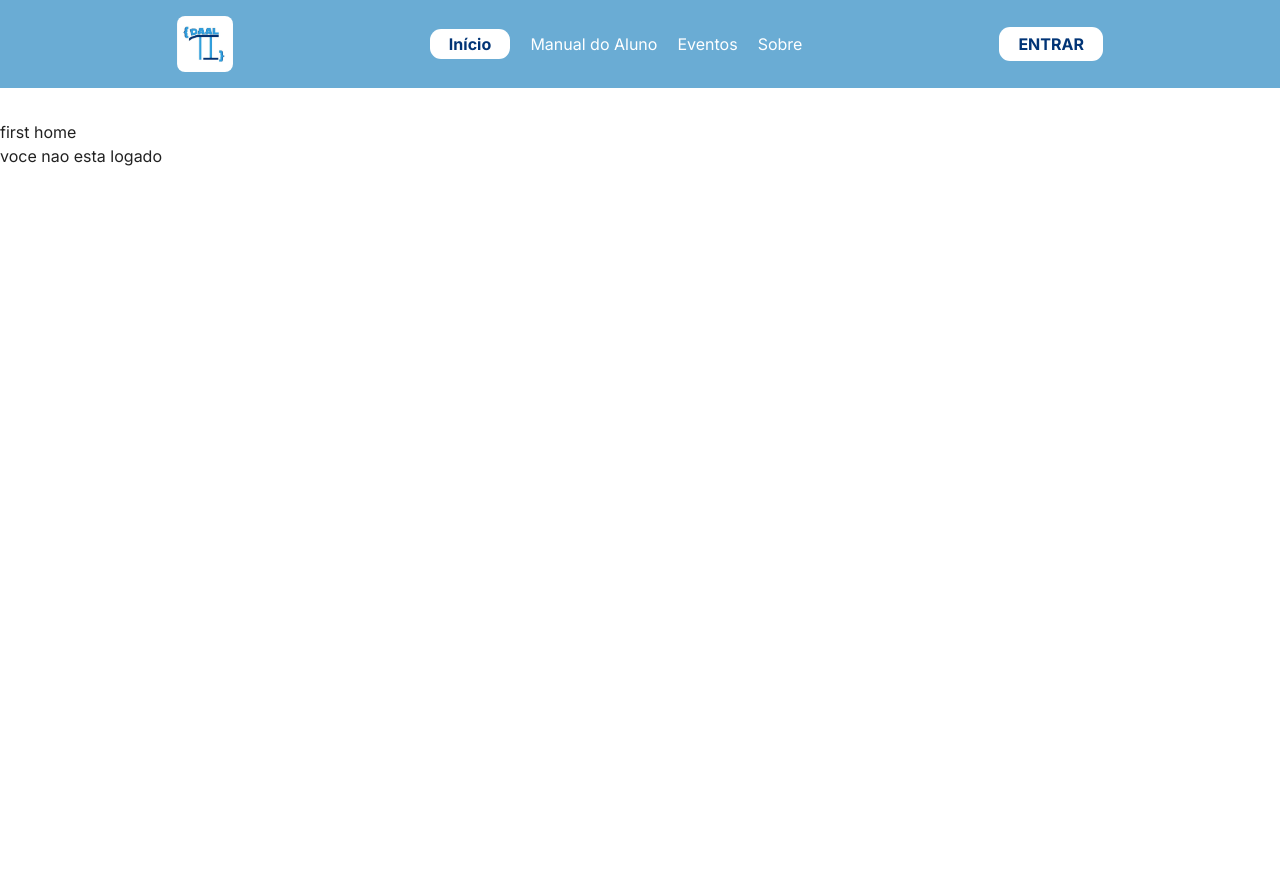
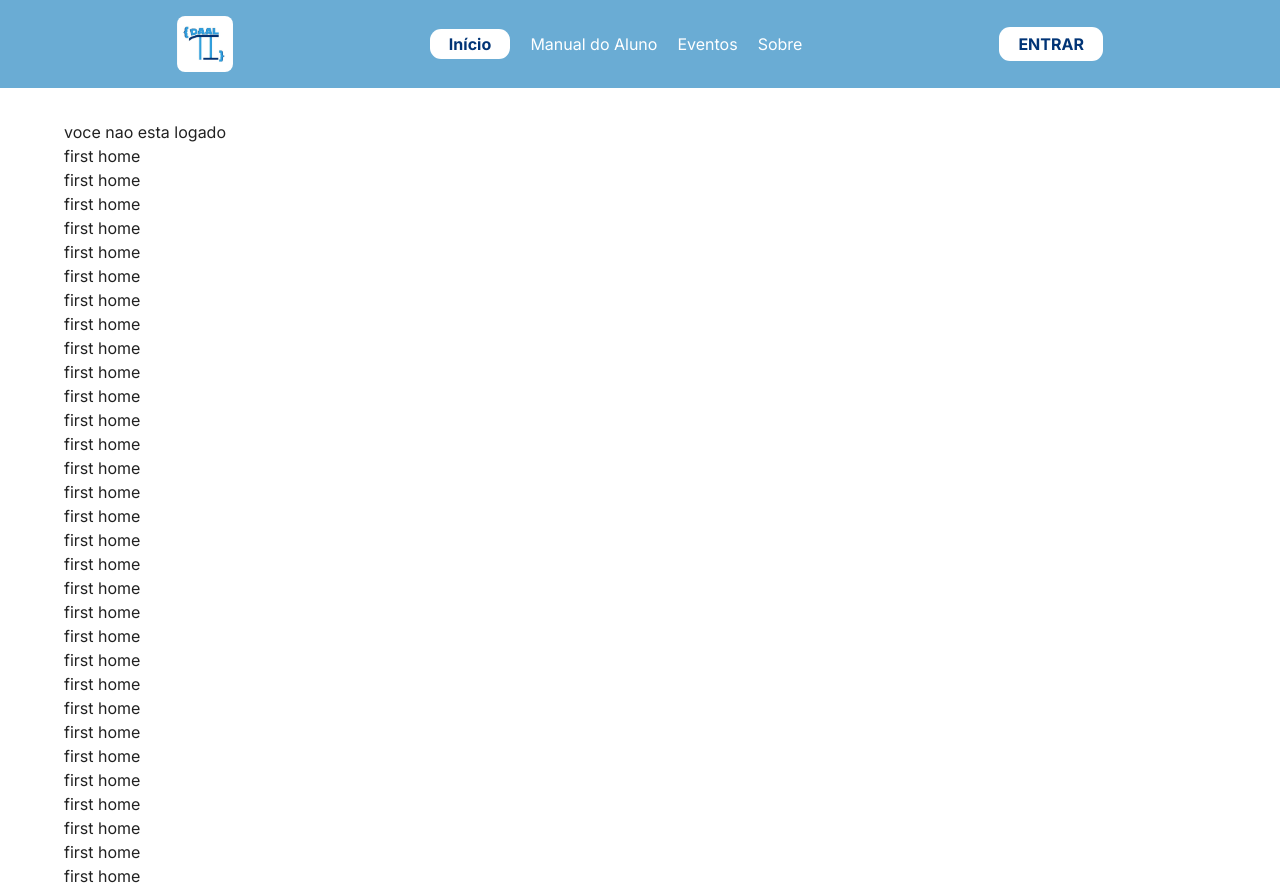
Before and after one commit to PortalDAAL/portal-daal-front, a React (Vite) app: page / in a window 1280 px wide. Before the commit the page ends 800 px from the top, so only its background shows below. Built offline with nearby package versions, Linux system fonts and the light colour scheme.

Commit message:
(em progresso)

```diff
--- a/src/actions/actions.ts
+++ b/src/actions/actions.ts
@@ -30,13 +30,14 @@ export class Actions {
     passwd: string
   ): Promise<User | null> {
     try {
-      const res = await axios.post(api.login.url, {
+      const res = await axios.post(api.login.url + "?populate=*", {
         identifier: email,
         password: passwd,
       });
       console.log(res);
       return {
         id: res.data.user.id,
+        documentId: res.data.user.documentId,
         username: res.data.user.username,
         email: res.data.user.email,
         blocked: res.data.user.blocked,
@@ -79,4 +80,29 @@ export class Actions {
       return null;
     }
   }
+
+  public static async subscribeUserOnEvent(
+    eventId: string,
+    user: User
+  ): Promise<boolean> {
+    console.log(eventId);
+    console.log(user);
+    // FIXME: ver porque o campo "users" não está sendo reconhecido...
+    const res = await axios.put(
+      `${api.events.url}/${eventId}`,
+      {
+        data: {
+          users: {
+            connect: [user.documentId],
+          },
+        },
+      },
+      {
+        headers: { Authorization: `Bearer ${user.token}` },
+      }
+    );
+
+    console.log(res);
+    return false;
+  }
 }
--- a/src/components/buttons/subscribe-button.tsx
+++ b/src/components/buttons/subscribe-button.tsx
@@ -2,9 +2,11 @@ import { ButtonOwnProps, SxProps } from "@mui/material";
 import LoadingButton from "@mui/lab/LoadingButton";
 import React, { useState } from "react";
 import { useUser } from "../../UserContext";
+import { Actions } from "../../actions/actions";
 
 interface SubscribeButtonProps {
   label: string;
+  eventId: string;
   variant: ButtonOwnProps["variant"];
   className?: string;
   sx?: SxProps;
@@ -12,6 +14,7 @@ interface SubscribeButtonProps {
 
 const SubscribeButton = ({
   label,
+  eventId,
   variant,
   className,
   sx,
@@ -22,11 +25,13 @@ const SubscribeButton = ({
 
   // TODO: implementar operação de vincular usuário a evento
   const handleClick = (): void => {
-    setLoading(true);
-    setTimeout(async () => {
-      console.log(user);
+    if (user) {
+      setLoading(true);
+      Actions.subscribeUserOnEvent(eventId, user)
+        .then((res) => console.log(res))
+        .catch((err) => console.error(err));
       setLoading(false);
-    }, 5000);
+    }
   };
 
   return (
--- a/src/components/events/event-details-header.tsx
+++ b/src/components/events/event-details-header.tsx
@@ -64,6 +64,7 @@ const EventDetailsHeader = ({
           {isUserLogged && (
             <SubscribeButton
               label="Inscreva-se"
+              eventId={event.documentId}
               variant="outlined"
               className="subscribe-event-btn"
             />
--- a/src/components/forms/signup-form.tsx
+++ b/src/components/forms/signup-form.tsx
@@ -2,9 +2,12 @@ import React, { useState } from "react";
 import { useUser } from "../../UserContext";
 import { Actions } from "../../actions/actions";
 import { Box, Button, TextField } from "@mui/material";
+import { useNavigate } from "react-router-dom";
+import { routes } from "../../constants";
 
 const SignUpForm = (): React.ReactElement => {
   const { login } = useUser();
+  const navigate = useNavigate();
   const [name, setName] = useState<string>("");
   const [email, setEmail] = useState<string>("");
   const [passwd, setPasswd] = useState<string>("");
@@ -17,6 +20,7 @@ const SignUpForm = (): React.ReactElement => {
             .then((res) => {
               if (res) {
                 login(res);
+                navigate(routes.root);
               }
             })
             .catch((err) => console.error("Erro ao logar: ", err));
--- a/src/models/Event.ts
+++ b/src/models/Event.ts
@@ -7,6 +7,7 @@ export type EventPoster = {
 };
 
 export interface Event {
+  readonly documentId: string;
   readonly id: number;
   title: string;
   date: Date;
--- a/src/models/User.ts
+++ b/src/models/User.ts
@@ -1,4 +1,7 @@
+import { Event } from "./Event";
+
 export interface User {
+  readonly documentId: string;
   readonly id: number;
   username: string;
   email: string;
@@ -6,6 +9,7 @@ export interface User {
   updatedAt?: Date;
   blocked: boolean;
   token?: string;
+  events?: Event[];
 }
 
 export interface UserContextType {
--- a/src/pages/Home.tsx
+++ b/src/pages/Home.tsx
@@ -4,14 +4,44 @@ import { useUser } from "../UserContext";
 const Home = (): React.ReactElement => {
   const { user } = useUser();
   return (
-    <>
-      <div> first home </div>
+    <div className="container">
       {user ? (
         <> logadooo, bem vindo {user.username}! </>
       ) : (
         <> voce nao esta logado</>
       )}
-    </>
+      <div> first home </div>
+      <div> first home </div>
+      <div> first home </div>
+      <div> first home </div>
+      <div> first home </div>
+      <div> first home </div>
+      <div> first home </div>
+      <div> first home </div>
+      <div> first home </div>
+      <div> first home </div>
+      <div> first home </div>
+      <div> first home </div>
+      <div> first home </div>
+      <div> first home </div>
+      <div> first home </div>
+      <div> first home </div>
+      <div> first home </div>
+      <div> first home </div>
+      <div> first home </div>
+      <div> first home </div>
+      <div> first home </div>
+      <div> first home </div>
+      <div> first home </div>
+      <div> first home </div>
+      <div> first home </div>
+      <div> first home </div>
+      <div> first home </div>
+      <div> first home </div>
+      <div> first home </div>
+      <div> first home </div>
+      <div> first home </div>
+    </div>
   );
 };
 
```
Also changed, not shown: src/images/image_events_title.png (added).
